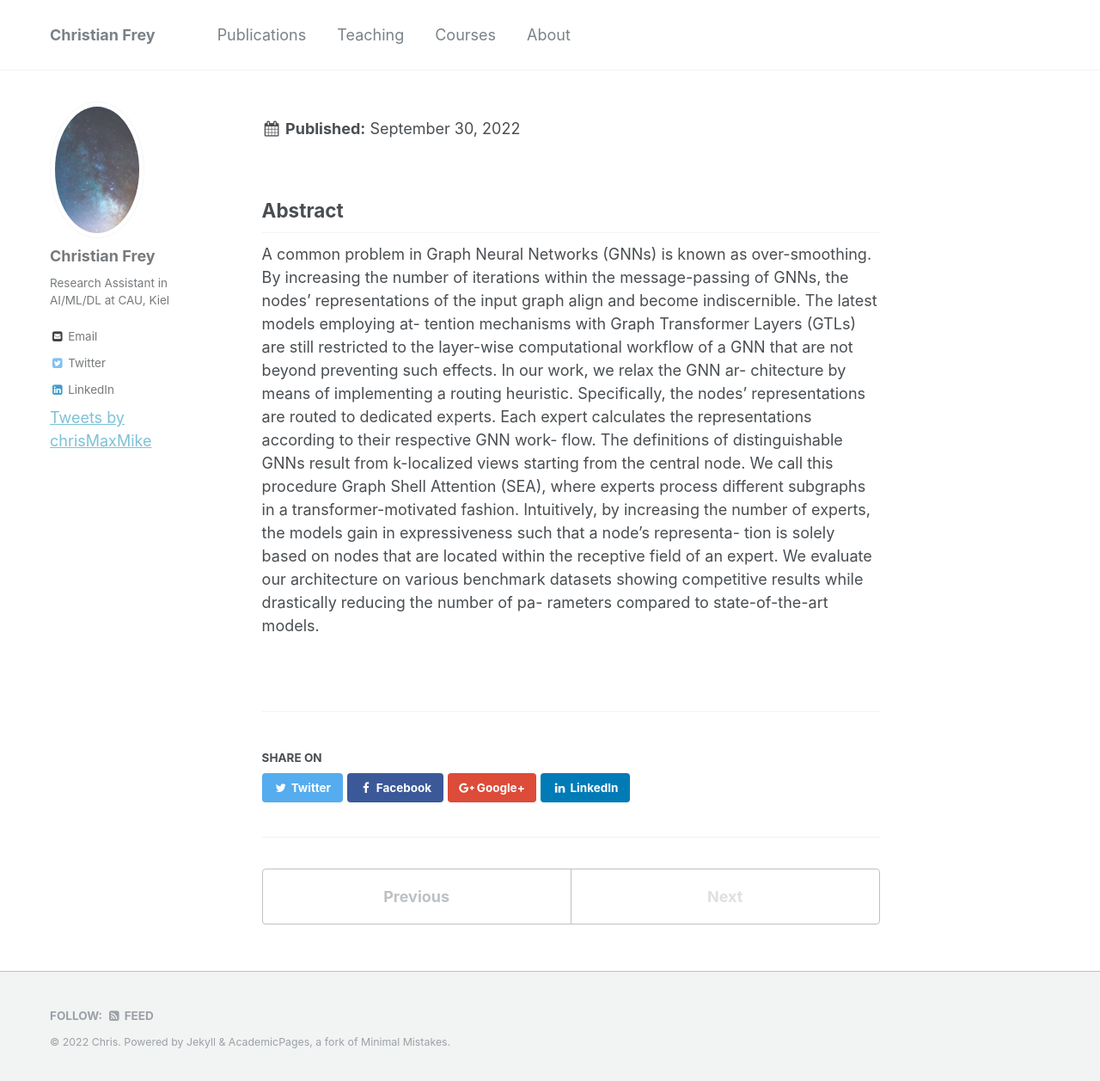
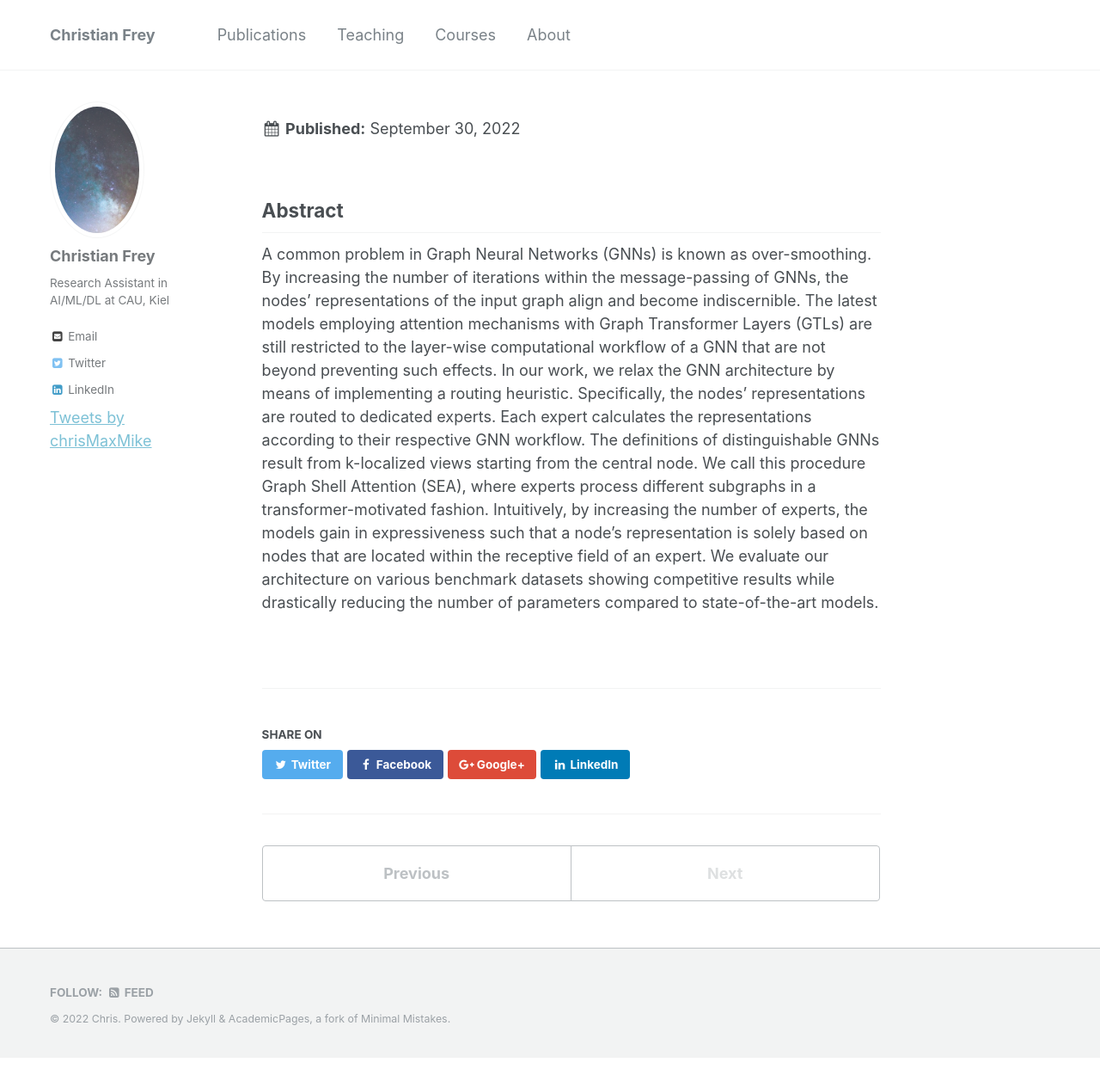
Before and after one commit to christianmaxmike/christianmaxmike.github.io, a Jekyll site: the page built from _publications/2022-03.md, in a window 1280 px wide and 1257 px high. Shown: the whole window at 86% size. Built offline with Jekyll 4.4.1, drawn with Linux system fonts in a browser that asks for light colours; comment, search, counter and statistics services are not loaded.

Commit message:
Update 2022-03.md

```diff
--- a/_publications/2022-03.md
+++ b/_publications/2022-03.md
@@ -14,22 +14,15 @@ citation: 'Frey, Christian M.M. et al., 'SEA: Graph Shell Attention in Graph Neu
 ---
 
 ## Abstract
-A common problem in Graph Neural Networks (GNNs) is
-known as over-smoothing. By increasing the number of iterations within
-the message-passing of GNNs, the nodes’ representations of the input
-graph align and become indiscernible. The latest models employing at-
-tention mechanisms with Graph Transformer Layers (GTLs) are still
-restricted to the layer-wise computational workflow of a GNN that are
-not beyond preventing such effects. In our work, we relax the GNN ar-
-chitecture by means of implementing a routing heuristic. Specifically,
-the nodes’ representations are routed to dedicated experts. Each expert
-calculates the representations according to their respective GNN work-
-flow. The definitions of distinguishable GNNs result from k-localized
-views starting from the central node. We call this procedure Graph
-Shell Attention (SEA), where experts process different subgraphs in a
-transformer-motivated fashion. Intuitively, by increasing the number of
-experts, the models gain in expressiveness such that a node’s representa-
-tion is solely based on nodes that are located within the receptive field of
-an expert. We evaluate our architecture on various benchmark datasets
-showing competitive results while drastically reducing the number of pa-
-rameters compared to state-of-the-art models.
+A common problem in Graph Neural Networks (GNNs) is known as over-smoothing. By increasing the number
+of iterations within the message-passing of GNNs, the nodes’ representations of the input graph align
+and become indiscernible. The latest models employing attention mechanisms with Graph Transformer
+Layers (GTLs) are still restricted to the layer-wise computational workflow of a GNN that are not beyond
+preventing such effects. In our work, we relax the GNN architecture by means of implementing a routing
+heuristic. Specifically, the nodes’ representations are routed to dedicated experts. Each expert calculates
+the representations according to their respective GNN workflow. The definitions of distinguishable GNNs
+result from k-localized views starting from the central node. We call this procedure Graph Shell Attention
+(SEA), where experts process different subgraphs in a transformer-motivated fashion. Intuitively, by increasing
+the number of experts, the models gain in expressiveness such that a node’s representation is solely based on
+nodes that are located within the receptive field of an expert. We evaluate our architecture on various benchmark
+datasets showing competitive results while drastically reducing the number of parameters compared to state-of-the-art models.
```
